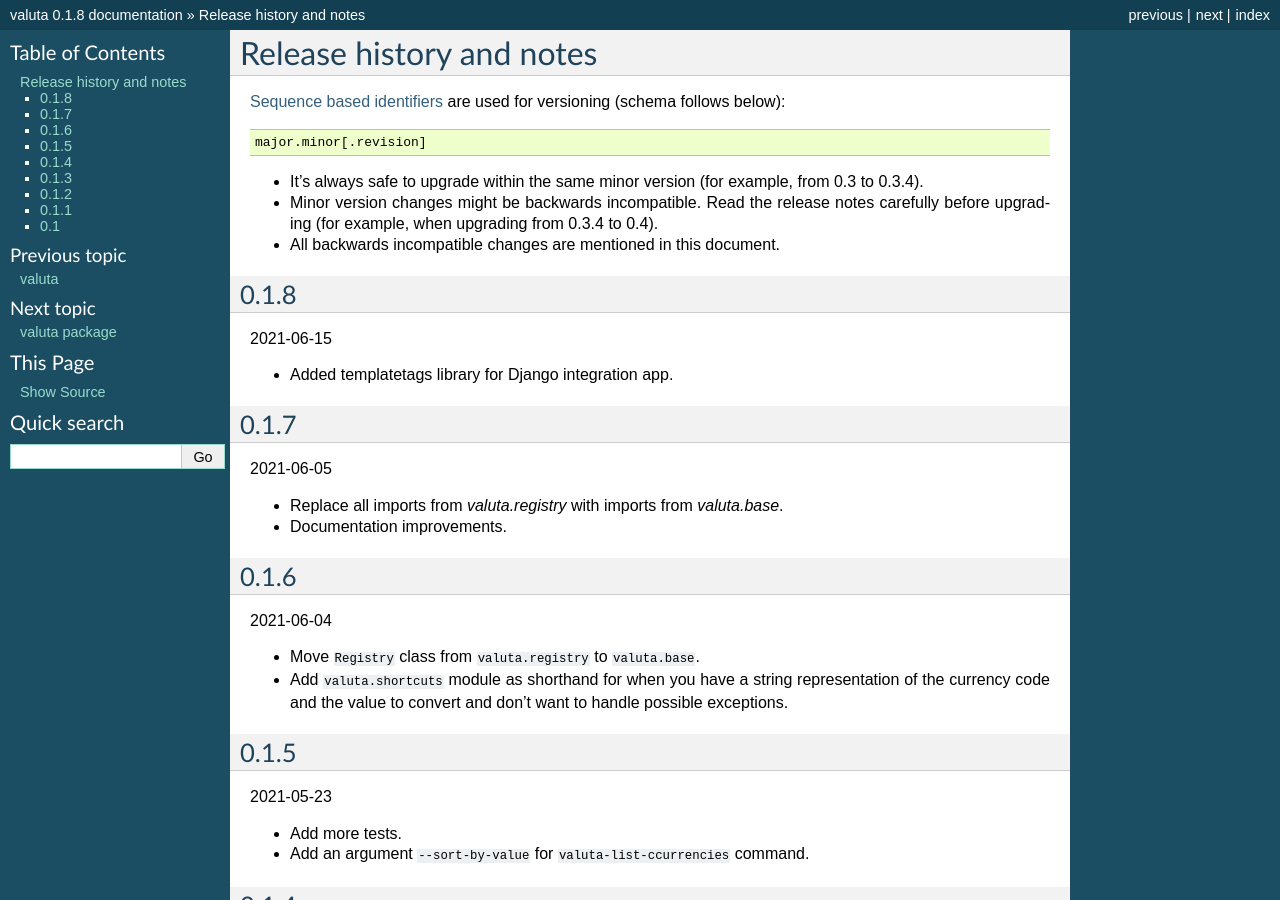
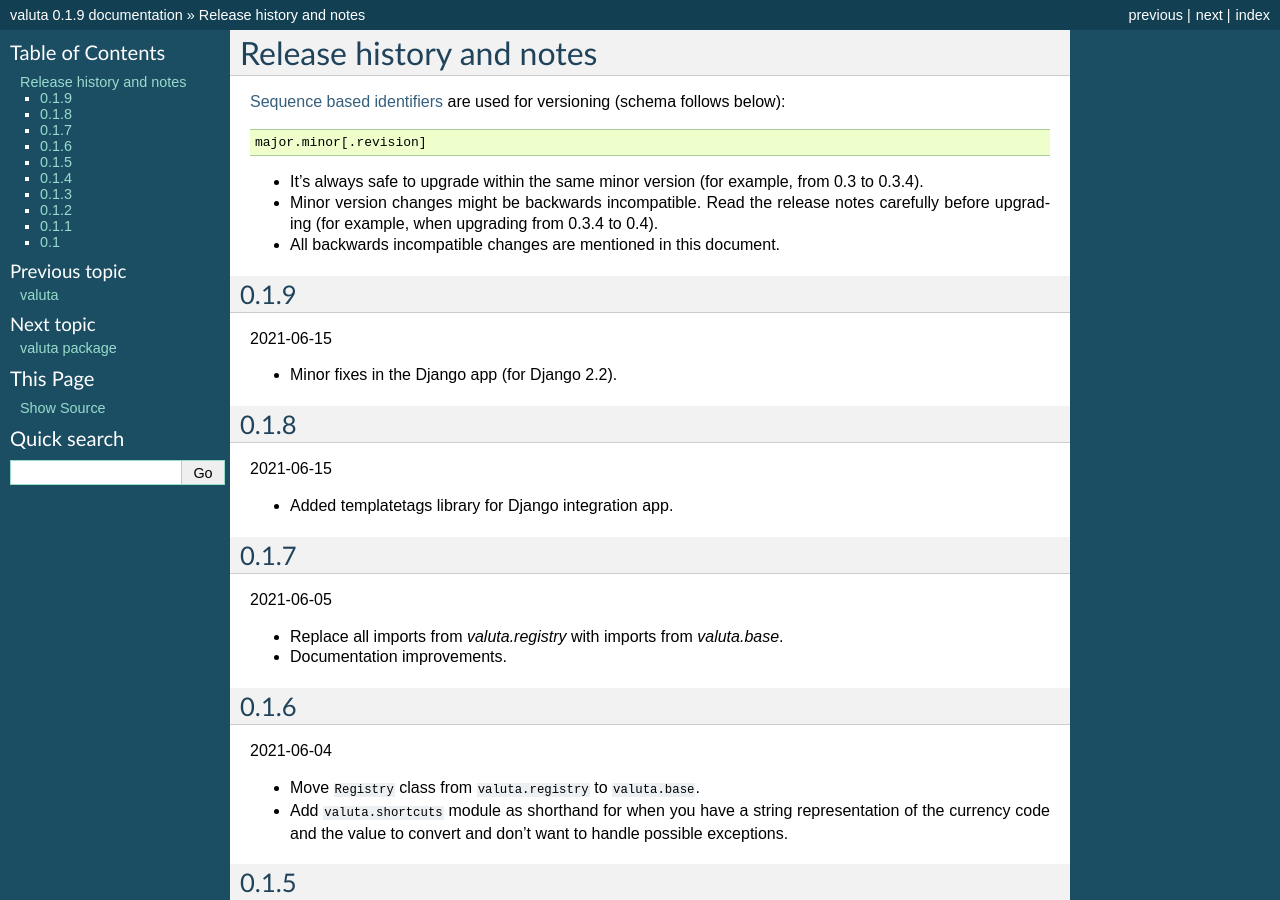
Before and after one commit to barseghyanartur/valuta, a Sphinx documentation site: the page built from docs/changelog.rst, in a window 1280 px wide and 900 px high. Built offline with Sphinx 7.4.7, drawn with Linux system fonts in a browser that asks for light colours; pages that are not in the unit, such as notebooks, are missing from menus; some of the changed text lies outside the part shown.

Commit message:
Prepare 0.1.9

```diff
--- a/CHANGELOG.rst
+++ b/CHANGELOG.rst
@@ -14,6 +14,12 @@
   release notes carefully before upgrading (for example, when upgrading from
   0.3.4 to 0.4).
 - All backwards incompatible changes are mentioned in this document.
+
+0.1.9
+-----
+2021-06-15
+
+- Minor fixes in the Django app (for Django 2.2).
 
 0.1.8
 -----
--- a/docs/changelog.rst
+++ b/docs/changelog.rst
@@ -14,6 +14,12 @@
   release notes carefully before upgrading (for example, when upgrading from
   0.3.4 to 0.4).
 - All backwards incompatible changes are mentioned in this document.
+
+0.1.9
+-----
+2021-06-15
+
+- Minor fixes in the Django app (for Django 2.2).
 
 0.1.8
 -----
--- a/setup.py
+++ b/setup.py
@@ -2,7 +2,7 @@
 
 from setuptools import setup, find_packages
 
-version = "0.1.8"
+version = "0.1.9"
 
 try:
     readme = open(os.path.join(os.path.dirname(__file__), "README.rst")).read()
--- a/src/valuta/__init__.py
+++ b/src/valuta/__init__.py
@@ -4,4 +4,4 @@
 __title__ = "valuta"
 __copyright__ = "2021 Artur Barseghyan"
 __license__ = "GPL-2.0-only OR LGPL-2.1-or-later"
-__version__ = "0.1.8"
+__version__ = "0.1.9"
```
Also changed, not shown: 7 other files.
